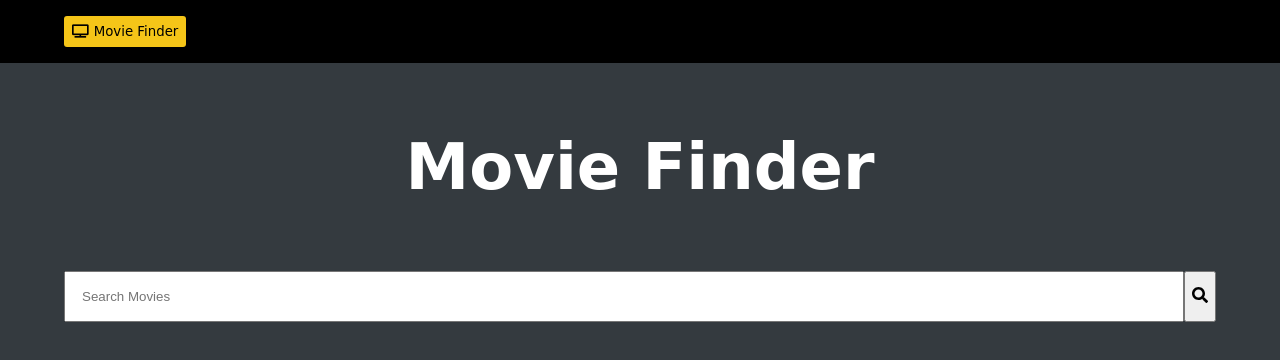
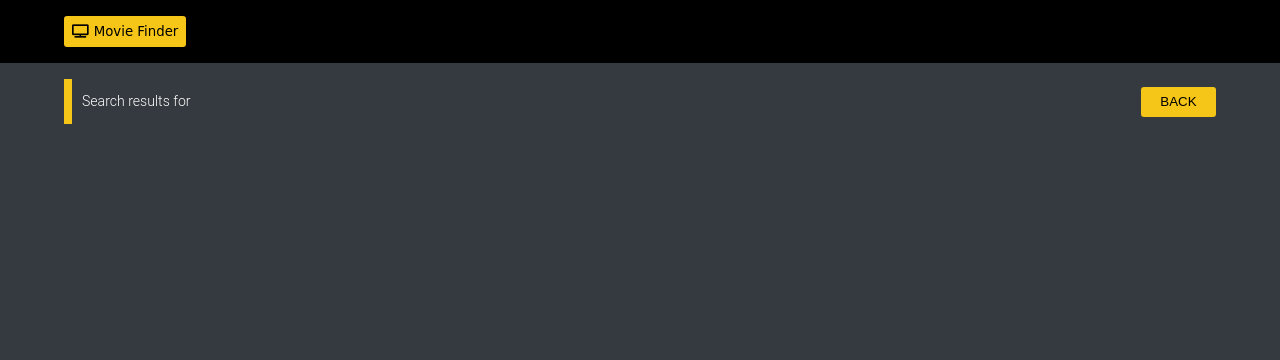
Before and after one commit to DevJosephLee/Filmster, a website: page index.html in a window 1280 px wide. Drawn offline with Linux system fonts and the light colour scheme; a web font is replaced by a local one.

Commit message:
Create a back button that will use the data model to go back to the page user was on.#3

```diff
--- a/css/layout.css
+++ b/css/layout.css
@@ -20,10 +20,30 @@
   margin-right: 5px;
 }
 
-.margin-right-15px {
-  margin-right: 15px;
+.margin-right-10px {
+  margin-right: 10px;
 }
 
 .justify-center {
   justify-content: center;
 }
+
+.justify-space-between {
+  justify-content: space-between;
+}
+
+.view {
+  display: block;
+}
+
+.hidden {
+  display: none;
+}
+
+.align-center {
+  align-items: center;
+}
+
+/* .text-align-end {
+  text-align: end;
+} */
--- a/css/styles.css
+++ b/css/styles.css
@@ -38,6 +38,26 @@ button:hover {
   cursor: pointer;
 }
 
+.yellow-square {
+  width: 0.5rem;
+  height: 45px;
+  background-color: rgb(245, 197, 24);
+}
+
+.search-results-text {
+  color: white;
+  font-weight: 300;
+  font-size: 0.88rem;
+}
+
+.back-button {
+  background-color: rgb(245, 197, 24);
+  border: none;
+  width: 75px;
+  height: 30px;
+  border-radius: 3px;
+}
+
 @media screen and (min-width: 768px) {
   h1 {
     font-size: 4rem;
--- a/index.html
+++ b/index.html
@@ -24,7 +24,7 @@
     </div>
   </header>
   <main>
-    <div data-view="search-form">
+    <div data-view="search-form" class="view hidden">
       <div class="container">
         <div class="row justify-center margin-top-bottom-1">
           <h1>Movie Finder</h1>
@@ -39,8 +39,18 @@
         </form>
       </div>
     </div>
-    <div data-view="search-results">
-
+    <div data-view="search-results" class="view">
+      <div class="container">
+        <div class="row margin-top-bottom-2 justify-space-between align-center">
+          <div class="row search-results-text-box">
+            <div class="yellow-square margin-right-10px"></div>
+            <h3 class="search-results-text">Search results for</h3>
+          </div>
+          <div class="row">
+            <button class="back-button">BACK</button>
+          </div>
+        </div>
+      </div>
     </div>
   </main>
   <script src="js/data.js"></script>
--- a/js/main.js
+++ b/js/main.js
@@ -1,5 +1,9 @@
 var $form = document.querySelector('form');
 var $searchInput = document.querySelector('.search-input');
+var $logoButton = document.querySelector('.logo-button');
+var $backButton = document.querySelector('.back-button');
+var $viewNodeList = document.querySelectorAll('.view');
+
 
 function search() {
   event.preventDefault();
@@ -14,3 +18,28 @@ function search() {
 }
 
 $form.addEventListener('submit', search);
+
+function goHome() {
+  for (var i = 0; i < $viewNodeList.length; i++) {
+    if ($viewNodeList[i].getAttribute('data-view') !== 'search-form') {
+      $viewNodeList[i].className = 'view hidden';
+    } else {
+      $viewNodeList[i].className = 'view'
+    }
+  }
+}
+
+$logoButton.addEventListener('click', goHome);
+
+
+function backButton() {
+  for (var i = 0; i < $viewNodeList.length; i++) {
+    if ($viewNodeList[i].getAttribute('data-view') !== data.view) {
+      $viewNodeList[i].className = 'view hidden';
+    } else {
+      $viewNodeList[i].className = 'view';
+    }
+  }
+}
+
+$backButton.addEventListener('click', backButton);
```
